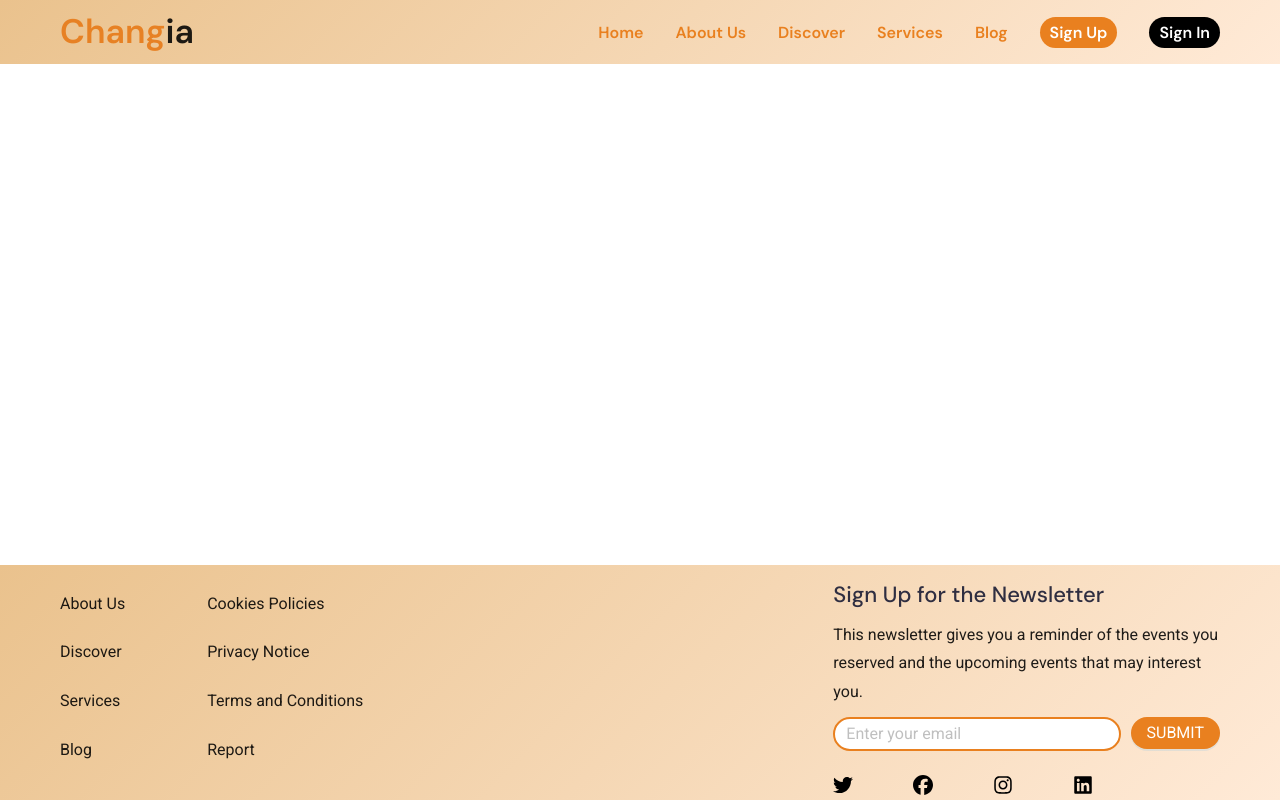
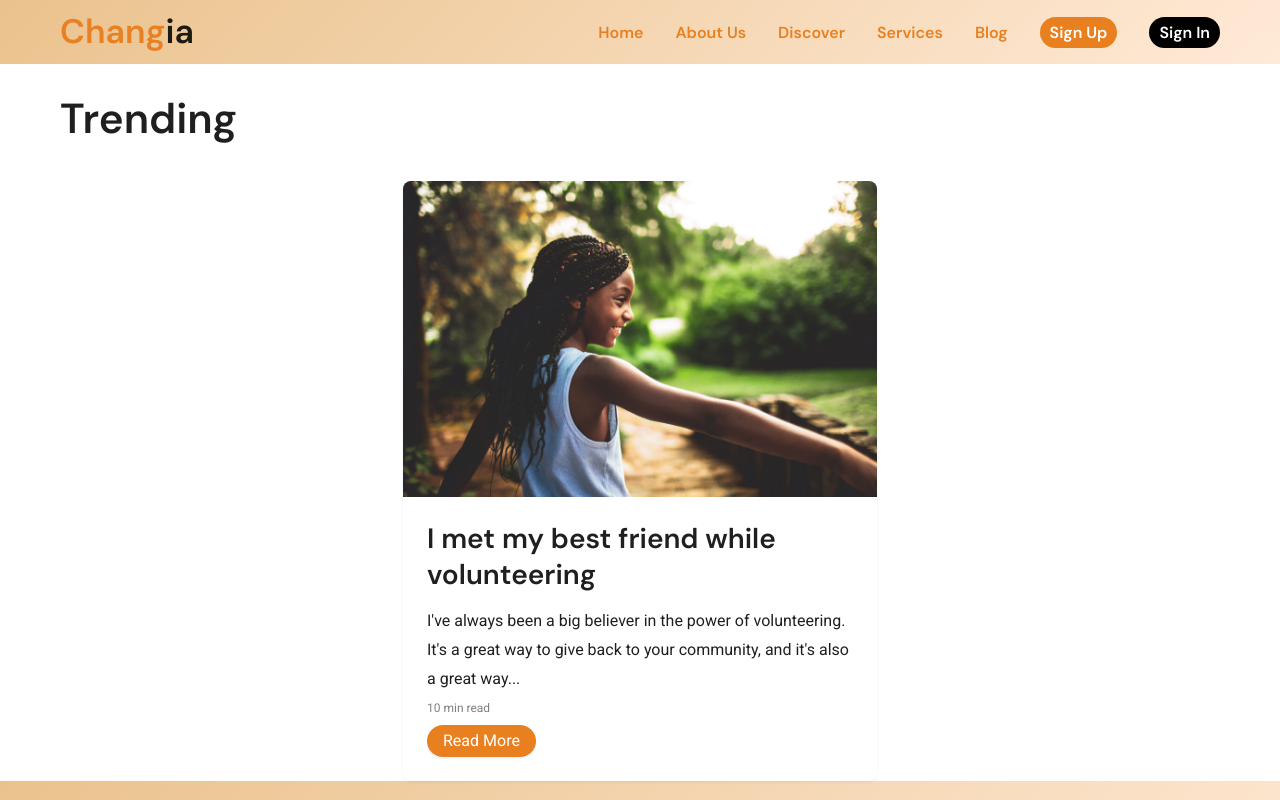
Before and after one commit to Children-s-Home/ChangiaKe, a React (Vite) app: page /blog in a window 1280 px wide. Shown: the top 800 px of the page. Built offline with nearby package versions, Linux system fonts and the light colour scheme.

Commit message:
added my middle card

```diff
--- a/src/sass/index.scss
+++ b/src/sass/index.scss
@@ -9,6 +9,7 @@
 @import "../views/CenterDetails/details";
 @import "../views/Services/services";
 @import "../views/Auth/auth";
+@import "../views/Blog/blog";
 
 @tailwind base;
   @tailwind components;
--- /dev/null
+++ b/src/views/Blog/Components/MainCard.tsx
@@ -0,0 +1,31 @@
+import React from 'react'
+import {Flex , Typography, Card , Button} from 'antd'
+import {BlogCard} from '../blogData'
+import {v4 as uuidv4} from 'uuid'
+
+const {Title , Text , Paragraph} = Typography;
+
+
+const MainCard : React.FC <BlogCard> = ({blogImg, summary , duration, title  }) => {
+	return (
+		 <Card
+            key={uuidv4()}
+            cover={<img alt='example' src={blogImg} />}
+            className='causes-card'
+            bordered={false}
+
+          >
+          	<Flex vertical  >
+            <Title level={3}>{title}</Title>
+            <Paragraph style={{marginBottom: '5px'}}>{summary}</Paragraph>
+           	<Text style={{color: 'grey', fontSize: 12 , marginBottom: '5px'}} >{duration} read </Text>
+             <Button type='primary' style={{alignSelf: 'flex-start' }}>
+                Read More
+             </Button>
+             </Flex>
+
+          </Card>
+	)
+}
+
+export default MainCard;
--- /dev/null
+++ b/src/views/Blog/Components/Trending.tsx
@@ -0,0 +1,34 @@
+import React from 'react';
+import {Row, Flex , Col , Typography} from 'antd'
+import {blogs } from '../blogData'
+import MainCard from './MainCard'
+
+const { Text , Title } = Typography
+
+
+
+const Trending : React.FC = () => {
+	return (
+	<Row gutter={[16,16]} >
+		<Col span ={24}>
+		<Title level={1}> Trending </Title>
+		</Col>
+		<Col span = {7} >
+			<Flex vertical>
+
+			</Flex>
+		</Col>
+		<Col span = {10} >
+
+		<MainCard {...blogs[0]} />
+		 </Col>
+
+		< Col span = {7} >
+			<Flex vertical>
+			</Flex>
+		</Col>
+	</Row>
+	)
+}
+
+export default Trending;
--- a/src/views/Blog/Index.tsx
+++ b/src/views/Blog/Index.tsx
@@ -1,11 +1,12 @@
 import React from 'react';
-	import {Flex} from 'antd'
+import {Flex} from 'antd'
+import Trending from './Components/Trending'
 
 const Bio : React.FC = () => {
 	return (
 
 		<Flex vertical className= 'blog'>
-
+			<Trending />
 		</Flex>
 
 	)
--- /dev/null
+++ b/src/views/Blog/_blog.scss
@@ -0,0 +1,4 @@
+.blog {
+	margin-top: 30px;
+
+}
--- /dev/null
+++ b/src/views/Blog/blogData.ts
@@ -0,0 +1,50 @@
+import repeat from './assets/repeat.png'
+import big from './assets/big.jpeg'
+
+interface BlogCard {
+	blogImg: string;
+	title: string;
+	summary?: string;
+	date?: Date | string;
+	author?: string;
+	duration?: string;
+}
+
+
+
+const blogs : BlogCard[]  = [
+{
+	blogImg: big,
+	title: 'I met my best friend while volunteering',
+	summary: "I've always been a big believer in the power of volunteering. It's a great way to give back to your community, and it's also a great way...",
+	duration: '10 min'
+},
+{
+	blogImg: repeat,
+	title: 'Donating made easy for everyone',
+	author: 'Loise Mumbi',
+	date:'24 March 2023'
+
+},
+{
+	blogImg: repeat,
+	title:  'The power of giving back to the community',
+	author: 'Simon Muhia',
+	date: '27 July 2025',
+},
+{
+	blogImg: repeat,
+	title: 'How to get the most out of your donation',
+	author: 'Muthoni Kihia',
+	date: '29 January 2022'
+},
+{
+	blogImg: repeat,
+	title: 'Benefits of giving back to the community',
+	author: 'Leo Mambotela',
+	date: '2nd June 2020'
+},
+
+	]
+
+export {blogs, BlogCard }
```
Also changed, not shown: src/views/Blog/Components/BlogCard.tsx (added, +19 -0 lines), src/views/Blog/assets/big.jpeg (added), src/views/Blog/assets/repeat.png (added).
